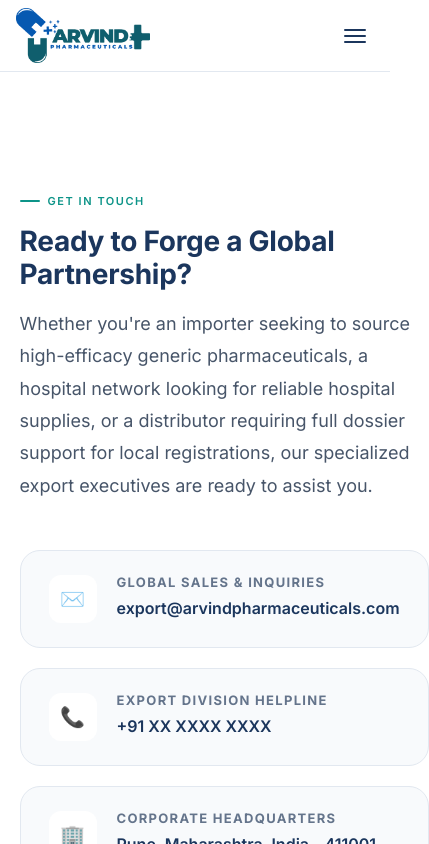
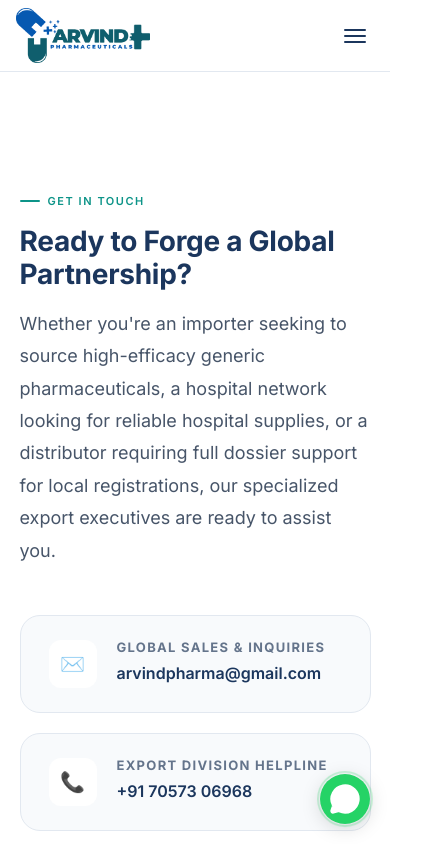
Before and after one commit to bizleap1/Arvind-Pharmaceuticals-, a React (Vite) app: page /contact in a window 390 px wide. Shown: the top 844 px of the page, 429 px wide, since content can reach past the window. Built offline with nearby package versions, Linux system fonts and the light colour scheme.

Commit message:
Update contact info and add WhatsApp beacon

```diff
--- a/src/App.jsx
+++ b/src/App.jsx
@@ -7,6 +7,7 @@
 import Responsibility from './pages/Responsibility';
 import Certifications from './pages/Certifications';
 import Contact from './pages/Contact';
+import WhatsAppBeacon from './components/common/WhatsAppBeacon';
 import { useEffect } from 'react';
 import { useLocation } from 'react-router-dom';
 
@@ -36,6 +37,7 @@
         </Routes>
       </main>
       <Footer />
+      <WhatsAppBeacon />
     </Router>
   );
 }
--- /dev/null
+++ b/src/components/common/WhatsAppBeacon.jsx
@@ -0,0 +1,25 @@
+import React from 'react';
+import { MessageCircle } from 'lucide-react';
+
+const WhatsAppBeacon = () => {
+  const phoneNumber = '917057306968';
+  const message = encodeURIComponent("Hello, I have an inquiry about Arvind Pharmaceuticals products.");
+  const whatsappUrl = `https://wa.me/${phoneNumber}?text=${message}`;
+
+  return (
+    <a
+      href={whatsappUrl}
+      target="_blank"
+      rel="noopener noreferrer"
+      className="whatsapp-beacon"
+      aria-label="Contact us on WhatsApp"
+    >
+      <div className="whatsapp-icon-wrapper">
+        <MessageCircle size={32} fill="currentColor" />
+      </div>
+      <span className="whatsapp-tooltip">Chat with us</span>
+    </a>
+  );
+};
+
+export default WhatsAppBeacon;
--- a/src/components/layout/Footer.jsx
+++ b/src/components/layout/Footer.jsx
@@ -32,8 +32,8 @@
 
         <div className="footer-col">
           <h5>Contact</h5>
-          <a href="mailto:export@arvindpharmaceuticals.com">export@arvindpharmaceuticals.com</a>
-          <a href="tel:+91XXXXXXXXXX">+91 XX XXXX XXXX</a>
+          <a href="mailto:arvindpharma@gmail.com">arvindpharma@gmail.com</a>
+          <a href="tel:+917057306968">+91 70573 06968</a>
           <div style={{ fontSize: '14px', marginTop: '16px', lineHeight: '1.7', color: 'rgba(255,255,255,0.5)' }}>
             Pune, Maharashtra<br/>
             India - 411001
--- a/src/index.css
+++ b/src/index.css
@@ -716,3 +716,85 @@
     padding: 90px 6vw 50px !important;
   }
 }
+
+/* ─── WHATSAPP BEACON ─── */
+.whatsapp-beacon {
+  position: fixed;
+  bottom: 30px;
+  right: 30px;
+  z-index: 999;
+  text-decoration: none;
+  display: flex;
+  align-items: center;
+  gap: 12px;
+  transition: var(--transition);
+}
+
+.whatsapp-icon-wrapper {
+  width: 60px;
+  height: 60px;
+  background-color: #25D366;
+  color: white;
+  border-radius: 50%;
+  display: flex;
+  align-items: center;
+  justify-content: center;
+  box-shadow: 0 4px 20px rgba(0, 0, 0, 0.15);
+  transition: var(--transition);
+  position: relative;
+}
+
+.whatsapp-icon-wrapper::after {
+  content: '';
+  position: absolute;
+  width: 100%;
+  height: 100%;
+  border-radius: 50%;
+  border: 1px solid #25D366;
+  animation: whatsapp-pulse 2s infinite;
+}
+
+.whatsapp-beacon:hover .whatsapp-icon-wrapper {
+  transform: scale(1.1);
+  box-shadow: 0 6px 24px rgba(0, 0, 0, 0.2);
+}
+
+.whatsapp-tooltip {
+  background-color: white;
+  color: var(--primary);
+  padding: 8px 16px;
+  border-radius: 100px;
+  font-size: 14px;
+  font-weight: 700;
+  box-shadow: 0 4px 12px rgba(0, 0, 0, 0.1);
+  opacity: 0;
+  transform: translateX(10px);
+  transition: var(--transition);
+  pointer-events: none;
+  white-space: nowrap;
+  border: 1px solid var(--gray-200);
+}
+
+.whatsapp-beacon:hover .whatsapp-tooltip {
+  opacity: 1;
+  transform: translateX(0);
+}
+
+@keyframes whatsapp-pulse {
+  0% { transform: scale(1); opacity: 0.5; }
+  100% { transform: scale(1.5); opacity: 0; }
+}
+
+@media (max-width: 768px) {
+  .whatsapp-beacon {
+    bottom: 20px;
+    right: 20px;
+  }
+  .whatsapp-icon-wrapper {
+    width: 50px;
+    height: 50px;
+  }
+  .whatsapp-tooltip {
+    display: none;
+  }
+}
--- a/src/pages/Contact.jsx
+++ b/src/pages/Contact.jsx
@@ -27,14 +27,14 @@
               <div className="contact-detail-icon">✉️</div>
               <div>
                 <h4>Global Sales & Inquiries</h4>
-                <a href="mailto:export@arvindpharmaceuticals.com">export@arvindpharmaceuticals.com</a>
+                <a href="mailto:arvindpharma@gmail.com">arvindpharma@gmail.com</a>
               </div>
             </div>
             <div className="contact-detail">
               <div className="contact-detail-icon">📞</div>
               <div>
                 <h4>Export Division Helpline</h4>
-                <a href="tel:+91XXXXXXXXXX">+91 XX XXXX XXXX</a>
+                <a href="tel:+917057306968">+91 70573 06968</a>
               </div>
             </div>
             <div className="contact-detail">
```
